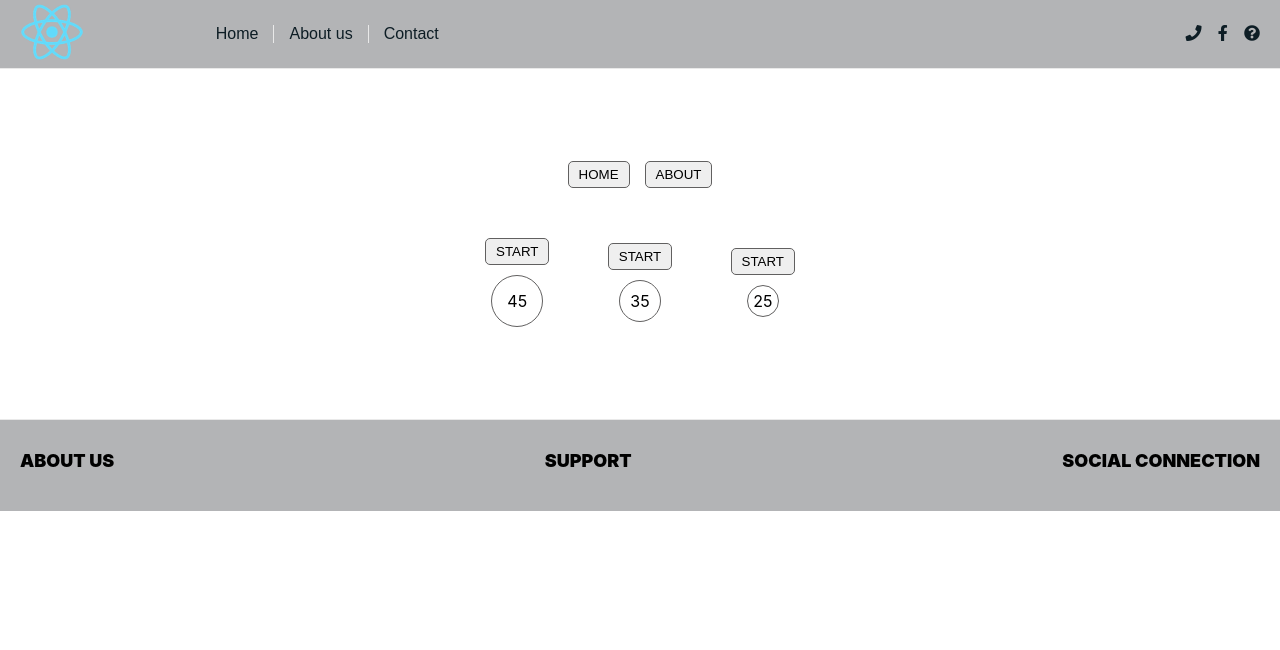
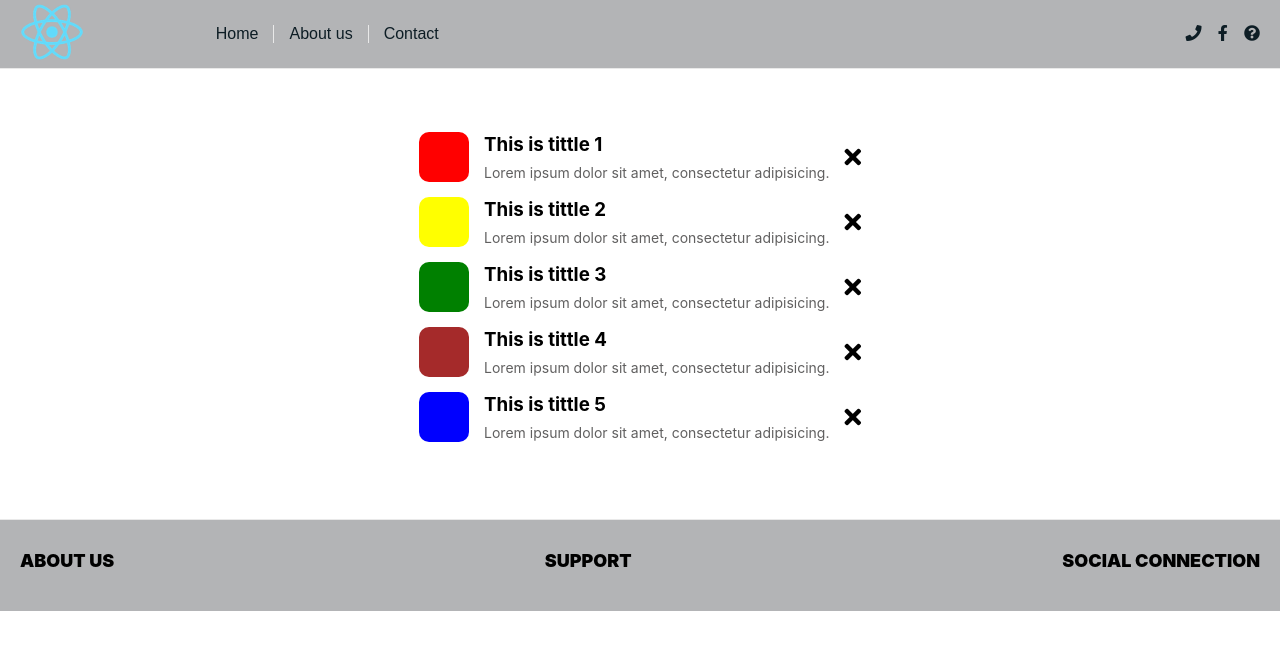
Before and after one commit to mvn-phuongle-dn/FE-Training-Reactjs, a React (Create React App) app: page / in a window 1280 px wide. Shown: the top 650 px of the page. Built offline with nearby package versions, Linux system fonts and the light colour scheme.

Commit message:
ex-day-3 list key action

```diff
--- a/src/App.css
+++ b/src/App.css
@@ -117,7 +117,7 @@ button .active {
 }
 
 .page-main {
-  min-height: 250px;
+  min-height: 350px;
   border-top: 1px solid #e9e9e9;
   border-bottom: 1px solid #e9e9e9;
   padding: 50px 0;
@@ -214,3 +214,56 @@ button .active {
 .mr-15 {
   margin-right: 15px;
 }
+
+.notice-box {
+  width: 50px;
+  height: 50px;
+  border-radius: 10px;
+}
+
+.mr-15 {
+  margin-right: 15px
+}
+
+.mb-10 {
+  margin-bottom: 10px;
+}
+
+.mb-8 {
+  margin-bottom: 8px;
+}
+
+.list-column {
+  flex-direction: column;
+}
+
+.list-column
+.item {
+  margin-bottom: 15px;
+}
+
+.list-column
+.delete {
+  font-size: x-large;
+}
+
+.list-column
+.delete:hover {
+  color: red;
+}
+
+.text-left {
+  text-align: left;
+}
+
+.fs-18 {
+  font-size: 18px;
+}
+
+.fs-14 {
+  font-size: 14px;
+}
+
+.txt-gray {
+  color: #616060;
+}
--- a/src/components/Circle.js
+++ /dev/null
@@ -1,65 +0,0 @@
-import React, { Component } from 'react';
-
-class Circle extends Component {
-  constructor(props) {
-    super(props);
-    this.state = {
-      number: this.props.number,
-      btnText: true
-    }
-  }
-
-  countdown() {
-    if(this.state.btnText){
-      this.setState({
-        number: this.state.number-1
-      })
-    }
-    else {
-      this.setState({
-        number: this.state.number
-      })
-    }
-  }
-
-  handleChangeAction() {
-    this.setState({
-      btnText: !this.state.btnText
-    })
-  }
-
-  componentDidMount() {
-    this.interval = setInterval(() => {
-      console.log(1);
-      this.countdown();
-    }, 1000);
-  }
-
-  componentDidUpdate() {
-    if(this.state.number===0){
-      clearInterval(this.interval);
-    }
-  }
-
-  componentWillUnmount() {
-    clearInterval(this.interval);
-  }
-
-  render() {
-    const { btnText } = this.state
-    const { size } = this.props
-    const styles = {
-      width: size,
-      height: size,
-    };
-    return (
-      <li className="circle-wrap">
-        <button onClick={()=>this.handleChangeAction()}>{btnText ? 'START' : 'STOP'}</button>
-        <div className="circle flex-center-all" style={styles}>
-          {this.state.number}
-        </div>
-      </li>
-    );
-  }
-}
-export default Circle;
--- a/src/components/Main.js
+++ b/src/components/Main.js
@@ -1,36 +1,62 @@
 import React, { Component } from 'react';
-import Circle from './Circle';
 class Main extends Component {
   constructor(props) {
     super(props);
     this.state = {
-      page: 'home'
+      notices: [{
+        id: 1,
+        color: 'red',
+        tittle: 'This is tittle 1',
+        des: 'Lorem ipsum dolor sit amet, consectetur adipisicing.'
+      }, {
+        id: 2,
+        color: 'yellow',
+        tittle: 'This is tittle 2',
+        des: 'Lorem ipsum dolor sit amet, consectetur adipisicing.'
+      }, {
+        id: 3,
+        color: 'green',
+        tittle: 'This is tittle 3',
+        des: 'Lorem ipsum dolor sit amet, consectetur adipisicing.'
+      }, {
+        id: 4,
+        color: 'brown',
+        tittle: 'This is tittle 4',
+        des: 'Lorem ipsum dolor sit amet, consectetur adipisicing.'
+      }, {
+        id: 5,
+        color: 'blue',
+        tittle: 'This is tittle 5',
+        des: 'Lorem ipsum dolor sit amet, consectetur adipisicing.'
+      }]
     }
   }
 
-  handleChangePage(page){
-    this.setState({page : page})
+  handleDeleteNotice(id) {
+    this.setState(prev => ({ notices: prev.notices.filter(item => item.id !== id) }))
   }
 
   render() {
-  const { page }  = this.state;
+    const { notices }  = this.state;
+    const renderNotices =
+      <ul className="list-column">
+        {notices.map(item => (
+          <li key={item.id} className="item">
+            <div className="notice-box mr-15" style={{backgroundColor: item.color}}></div>
+            <div className="text-left mr-15">
+              <h3 className="mb-8">{item.tittle}</h3>
+              <p className="fs-14 txt-gray">{item.des}</p>
+            </div>
+            <i class="fas fa-times delete" onClick={()=>{this.handleDeleteNotice(item.id)}}></i>
+          </li>
+          ))}
+      </ul>
     return (
       <main className="page-main flex-center-all">
         <div className="container">
           <div className="main-wrap flex-center-all flex-column">
-            <div className="btn-wrap">
-              <button className="mr-15" onClick={()=>this.handleChangePage('home')}>HOME</button>
-              <button onClick={()=>this.handleChangePage('about')}>ABOUT</button>
+            { notices.length === 0 ? <p className="fs-18">You don't have any notice.</p> : renderNotices }
             </div>
-            {(page==='home') &&
-              <ul className="col-3 list-circle">
-                <Circle size={50} number={50} />
-                <Circle size={40} number={40} />
-                <Circle size={30} number={30} />
-              </ul>
-            }
-            {(page==='about') && <div>This is About page</div>}
-          </div>
         </div>
       </main>
     );
```
Also changed, not shown: src/asets/logo.svg (deleted).
